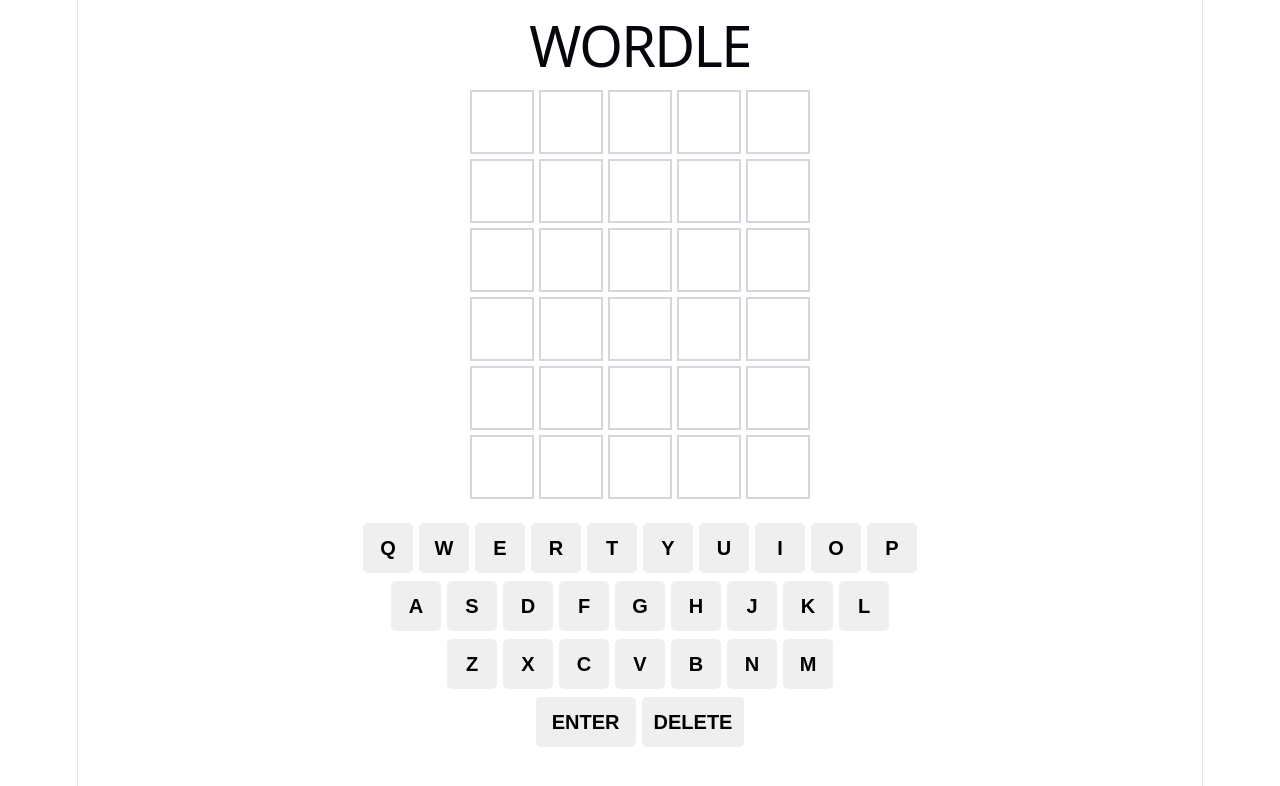
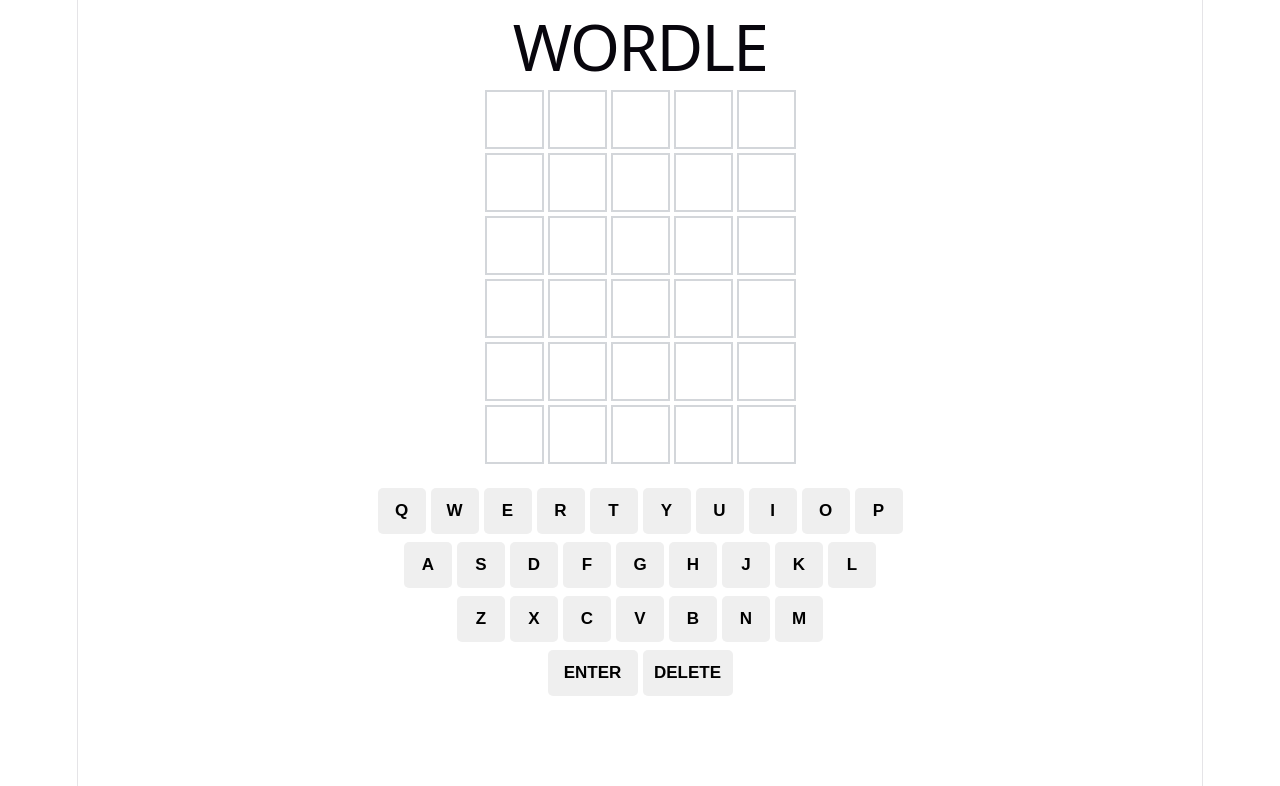
Before and after one commit to flaviaonorato00-lab/wordle, a React (Vite) app: page / in a window 1280 px wide. Shown: the top 786 px of the page. Built offline with nearby package versions, Linux system fonts and the light colour scheme.

Commit message:
Add game reset and final messages

```diff
--- a/src/App.css
+++ b/src/App.css
@@ -3,30 +3,39 @@
   display: flex;
   flex-direction: column;
   align-items: center;
+  box-sizing: border-box;
+  padding: 10px 0;
+}
+
+.app h1 {
+  font-size: 64px;
+  margin: 0 0 12px;
+  margin-top: 24px;
+  margin-bottom: 30px;
 }
 
 .game-board {
   display: flex;
   flex-direction: column;
-  gap: 5px;
+  gap: 4px;
   align-items: center;
 }
 
 .game-row {
   display: flex;
-  gap: 5px;
+  gap: 4px;
 }
 
 .letter-box {
-  width: 60px;
-  height: 60px;
+  width: 55px;
+  height: 55px;
   border: 2px solid #d3d6da;
 
   display: flex; /* trasforma ogni casella in un flex container  */
   align-items: center; /* centriamo verticalmente il contentuto */
   justify-content: center;  /* centriamo orizzontalmente il contentuto */
 
-  font-size: 32px; /* grandezza lettere */
+  font-size: 30px; /* grandezza lettere */
   font-weight: bold;
   text-transform: uppercase;
 }
@@ -67,25 +76,25 @@
 .keyboard-row {
   display: flex;
   justify-content: center;
-  gap: 6px;
+  gap: 5px;
 }
 
 .keyboard-key {
-  min-width: 50px;
-  height: 50px;
-  padding: 0 12px;
+  min-width: 48px;
+  height: 46px;
+  padding: 0 10px;
 
   border: none;
   border-radius: 5px;
 
-  font-size: 20px;
+  font-size: 17px;
   font-weight: bold;
 
   cursor: pointer;
 }
 
 .keyboard-row:last-child .keyboard-key {
-  min-width: 100px;
+  min-width: 90px;
 }
 
 .keyboard-key.correct {
@@ -102,3 +111,46 @@
   background-color: #787c7e;
   color: white;
 }
+
+.game-result {
+  display: flex;
+  flex-direction: column;
+  align-items: center;
+  gap: 10px;
+
+  margin-top: 12px;
+}
+
+.game-message {
+  margin: 0;
+
+  font-size: 18px;
+  font-weight: 600;
+  text-align: center;
+}
+
+.new-game-button {
+  padding: 10px 20px;
+
+  border: none;
+  border-radius: 8px;
+
+  background-color: #6aaa64;
+  color: white;
+
+  font-size: 15px;
+  font-weight: bold;
+  letter-spacing: 0.5px;
+
+  cursor: pointer;
+}
+
+.new-game-button:hover {
+transform: scale(0.97);
+}
+
+.error-message {
+  margin: 8px 0 0;
+  font-size: 15px;
+  font-weight: 600;
+}
--- a/src/App.tsx
+++ b/src/App.tsx
@@ -1,11 +1,13 @@
 import { useState, useRef, type FormEvent } from 'react'
 import './App.css'
 import GameBoard from './GameBoard'
-import { evaluateGuess } from './utils/evaluateGuess'
 import { validWords } from './data/words'
 import Keyboard from './Keyboard'
 
-const secretWord = validWords[Math.floor(Math.random() * validWords.length)];
+function getRandomWord() {
+  const randomIndex = Math.floor(Math.random() * validWords.length)
+  return validWords[randomIndex]
+}
 
 type GameStatus = "playing" | "won" | "lost";
 
@@ -15,6 +17,7 @@
   const [guesses, setGuesses] = useState<string[]>([]);
   const [gameStatus, setGameStatus] = useState<GameStatus>("playing");
   const [errorMessage, setErrorMessage] = useState<string>("");
+  const [secretWord, setSecretWord] = useState<string>(getRandomWord())
 
   const inputRef = useRef<HTMLInputElement>(null)
 
@@ -28,6 +31,7 @@
     }
 
     if (currentGuess.length !== 5) {
+      setErrorMessage("Word must be 5 letters")
       return
     }
 
@@ -39,10 +43,6 @@
     if (guesses.length >= 6) {
       return
     }
-
-    const evaluation = evaluateGuess(currentGuess, secretWord)
-
-    console.log(evaluation)
 
     setGuesses([...guesses, currentGuess])
 
@@ -71,6 +71,14 @@
     inputRef.current?.focus()
   }
 
+  function handleNewGame() {
+    setCurrentGuess("")
+    setGuesses([])
+    setGameStatus("playing")
+    setErrorMessage("")
+    setSecretWord(getRandomWord())
+  }
+
   return (
     <main className="app">
       <h1>WORDLE</h1>
@@ -80,6 +88,28 @@
         currentGuess={currentGuess}
         secretWord={secretWord}
       />
+
+      {errorMessage && (
+        <p className="error-message">{errorMessage}</p>
+      )}
+
+      {gameStatus !== "playing" && (
+        <div className="game-result">
+
+          <p className="game-message">
+            {gameStatus === "won"
+              ? "You won! 🎉"
+              : `You lost! The word was ${secretWord}`}
+          </p>
+
+          <button type="button"
+            className="new-game-button"
+            onClick={handleNewGame}>
+            NEW GAME
+          </button>
+
+        </div>
+      )}
 
       <form onSubmit={handleSubmit}>
         <input
@@ -109,13 +139,6 @@
 
       </form>
 
-      {errorMessage && <p>{errorMessage}</p>}
-
-      {gameStatus === "won" && <p>You won!</p>}
-      {gameStatus === "lost" && <p>You lost!</p>}
-
-
-
     </main>
   )
 }
```
